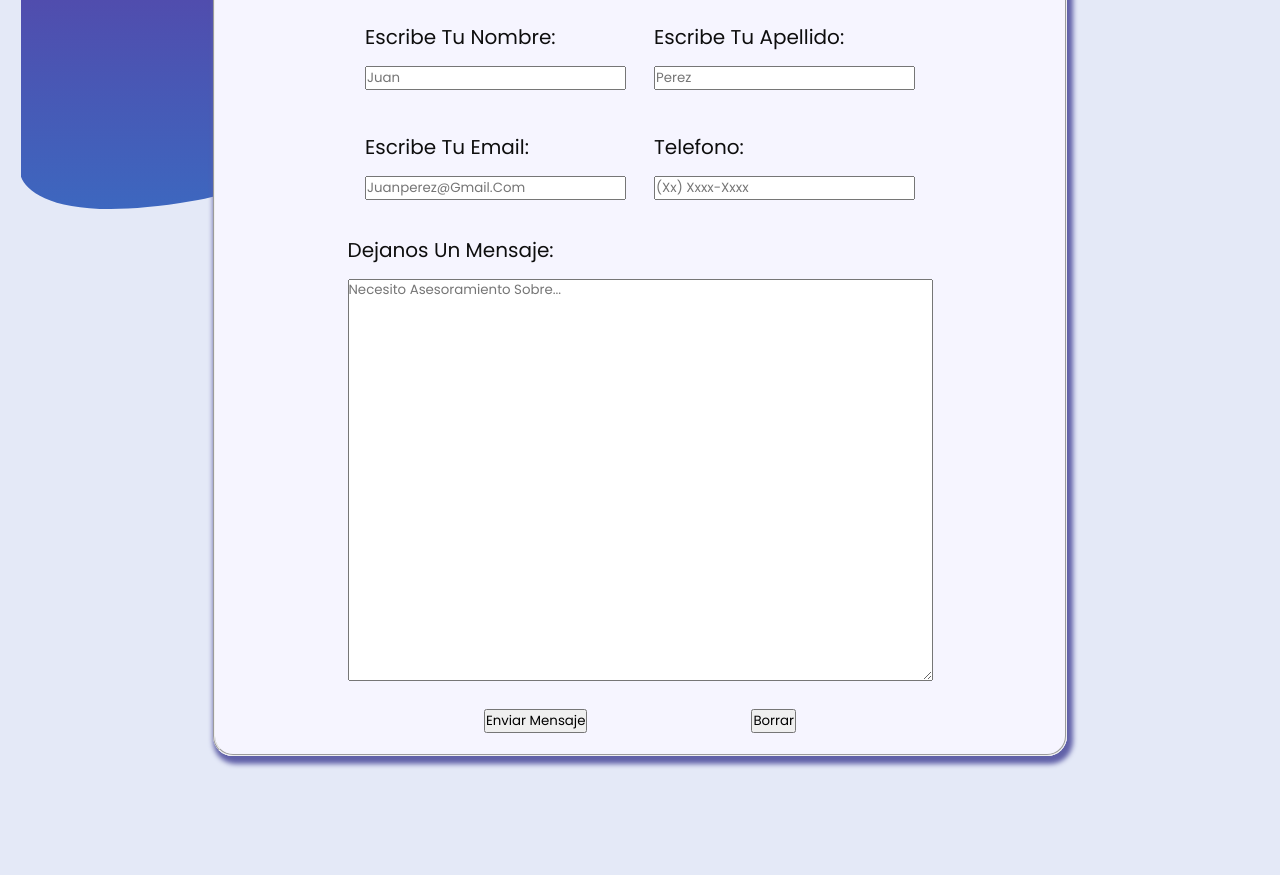
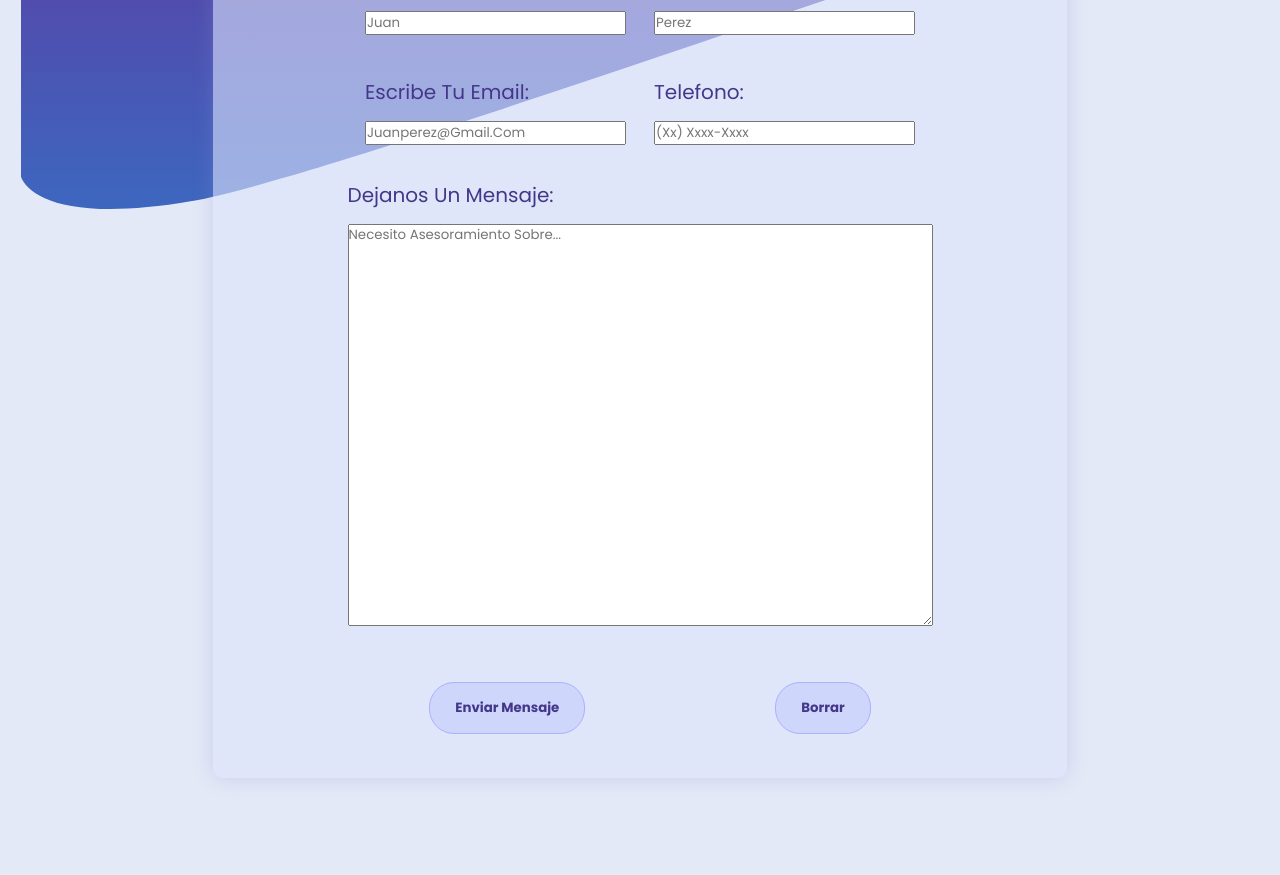
Before and after one commit to ferreyraGaston/Grupo2-FRBA_192-Trabajo-Integrador, a plain HTML site: page contacto.html in a window 1280 px wide. Shown: the part 365-1240 px from the top of the page. Drawn offline with nearby package versions, Linux system fonts and the light colour scheme.

Commit message:
Formulario css

```diff
--- a/contacto.html
+++ b/contacto.html
@@ -33,10 +33,11 @@
 
 
     <main class="form">
-        <h1>CONTACTO</h1>
+
         <fieldset>
-        <legend>Complete el formulario</legend>
+
         <form>
+            <h2>Complete el formulario</h2>
             <div class="primerlinea">
             <div class="contact1">
                 <label for="nombre">Escribe tu nombre: </label>
@@ -63,8 +64,8 @@
                 <textarea id="mensaje" cols="50" rows="20" placeholder="Necesito asesoramiento sobre..."></textarea>
             </div>
             <div class="final">
-            <input type="submit" value="Enviar mensaje">
-            <input type="reset" value="Borrar">
+            <input class="boton" type="submit" value="Enviar mensaje">
+            <input class="boton" type="reset" value="Borrar">
         </div>
         </form>
     </fieldset>
--- a/css/styleUno.css
+++ b/css/styleUno.css
@@ -1,9 +1,34 @@
+@import url('https://fonts.googleapis.com/css2?family=Libre+Baskerville:wght@700&family=Poppins:wght@300;400;500;600;700&display=swap');
+
 *{
  margin: 7px;
  font-family: 'Poppins', sans-serif;
 
 }
 
+:root{
+    /* =========color========= */
+    --body-color: #E4E9F7;
+    --primary-color: #0EAEF3;
+    --primary-color-light: #F6F5FF;
+    --border-color: #AAB1FF;
+    --booton-color: rgba(170,177,255,0.3);
+    --border-color-hover: rgba(170,177,255,0.3);
+    --booton-color-hover: #443789;
+    --text-color: #AAB1FF;
+    --text-color-dark: #0E0E0E;
+    --text-color-grey: #525254;
+    --navbar-color-media: #5B50BC;
+    --boxshadow-color: rgba(135,141,214,0.3);
+    --boxshadow-footer-color: rgba(0, 0, 0, 0.3);
+    --formulario-color: rgba(220, 228, 253, 0.6);
+    --formulario-text: #443789;
+    /* ======Transicion======= */
+    --Trans-02: all 0.2 s ease;
+    --Trans-03: all 0.3 s ease;
+    --Trans-04: all 0.4 s ease;
+    --Trans-05: all 0.5 s ease;
+}
 
 
 .form{
@@ -17,6 +42,26 @@ form{
     justify-content: center;
 }
 
+form label{
+    color: var(--formulario-text);
+
+}
+form .boton{
+    display: inline-block;
+    background-color: var(--booton-color);
+    border: 1px solid var(--border-color);
+    border-radius: 25px;
+    margin: 35px 10px 30px 30px ;
+    padding: 15px 25px;
+    color: var(--booton-color-hover);
+    font-weight: bold;
+}
+
+form .boton:hover{
+    background-color: var(--booton-color-hover);
+    border: 1px solid var(--border-color-hover);
+    color: var(--primary-color-light);
+}
 .titulo{
     display: flex;
     justify-content: center;
@@ -26,11 +71,12 @@ form{
 fieldset{
     display: flex;
     justify-content: center;
-    border-radius: 20px;
-    box-shadow: 3px 5px 5px 3px rgb(97, 97, 168);
+    border: none;
+    border-radius: 10px;
+    box-shadow: 0 0 20px var(--boxshadow-color);
     margin: 15vw;
     margin-top: 10px;
-    background-color: var(--primary-color-light);
+    background-color: var(--formulario-color);
     color: var(--text-color-dark);
 }
 
@@ -39,11 +85,11 @@ legend{
     font-size: 20px;
 }
 
-h1{
+h2{
     display: flex;
     justify-content: center;
     font-size: 30px;
-
+    color: var(--formulario-text);
 }
 
 
```
